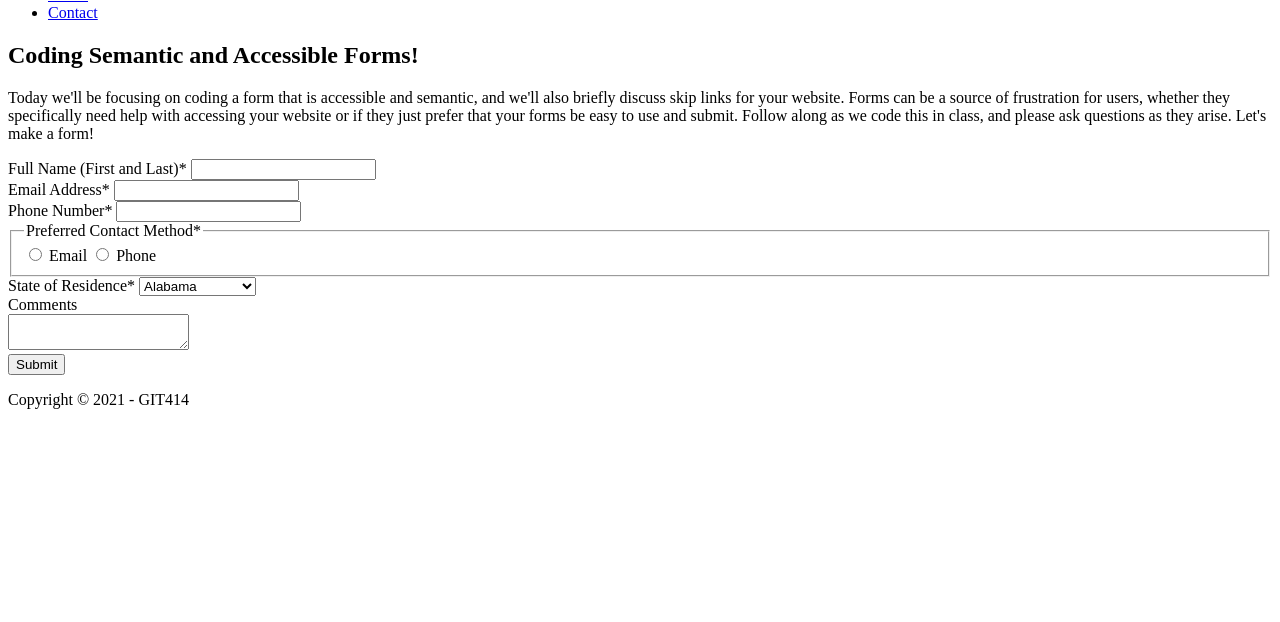
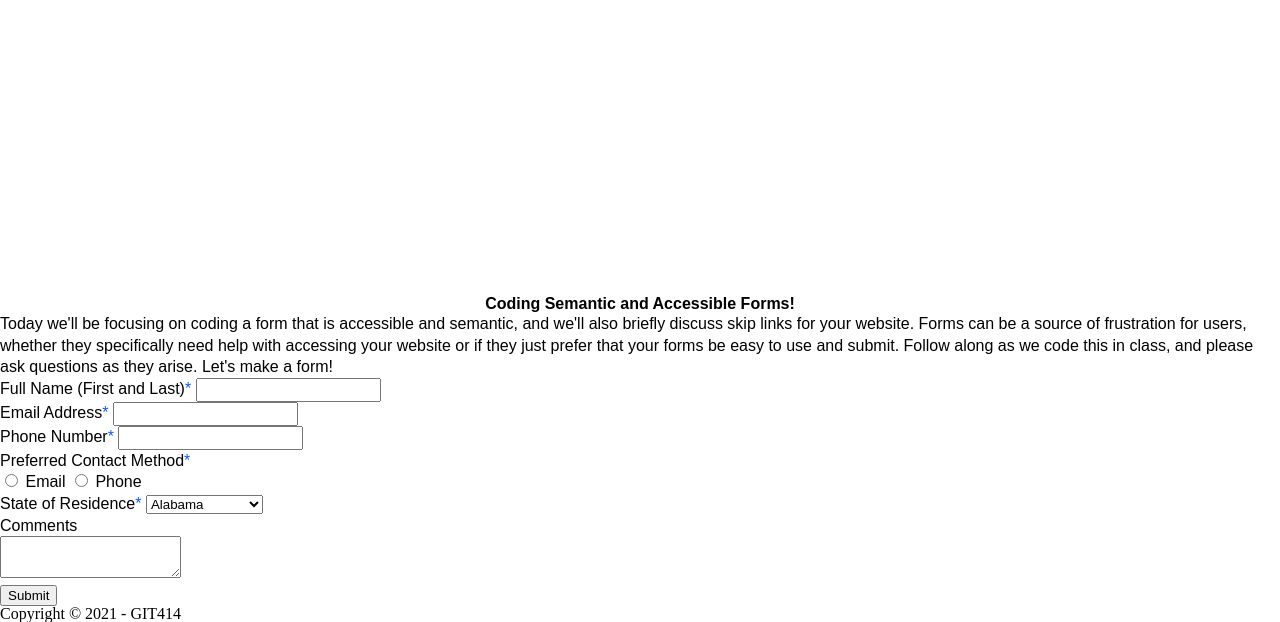
Before and after one commit to jhetzer1/Form-Activity-GIT-414, a plain HTML site: page index.html in a window 1280 px wide. Shown: the part 203-825 px from the top of the page. Before the commit the page ends 800 px from the top, so only its background shows below. Drawn offline with Linux system fonts and the light colour scheme.

Commit message:
Update index.html

```diff
--- a/index.html
+++ b/index.html
@@ -4,7 +4,7 @@
 	<meta charset="utf-8">
 	<meta name="author" content="Jade Hetzer"
 	<title>Form Activity Solution File</title>
-	<link href="/Users/jadehetzer/Documents/GitHub/GIT-414/styles.css.txt" rel="stylesheet">
+	<link href="styles.css" rel="stylesheet">
 </head>
 <body>
 	<a href="#main-content" id="skipLink">Skip to main content</a>
```
